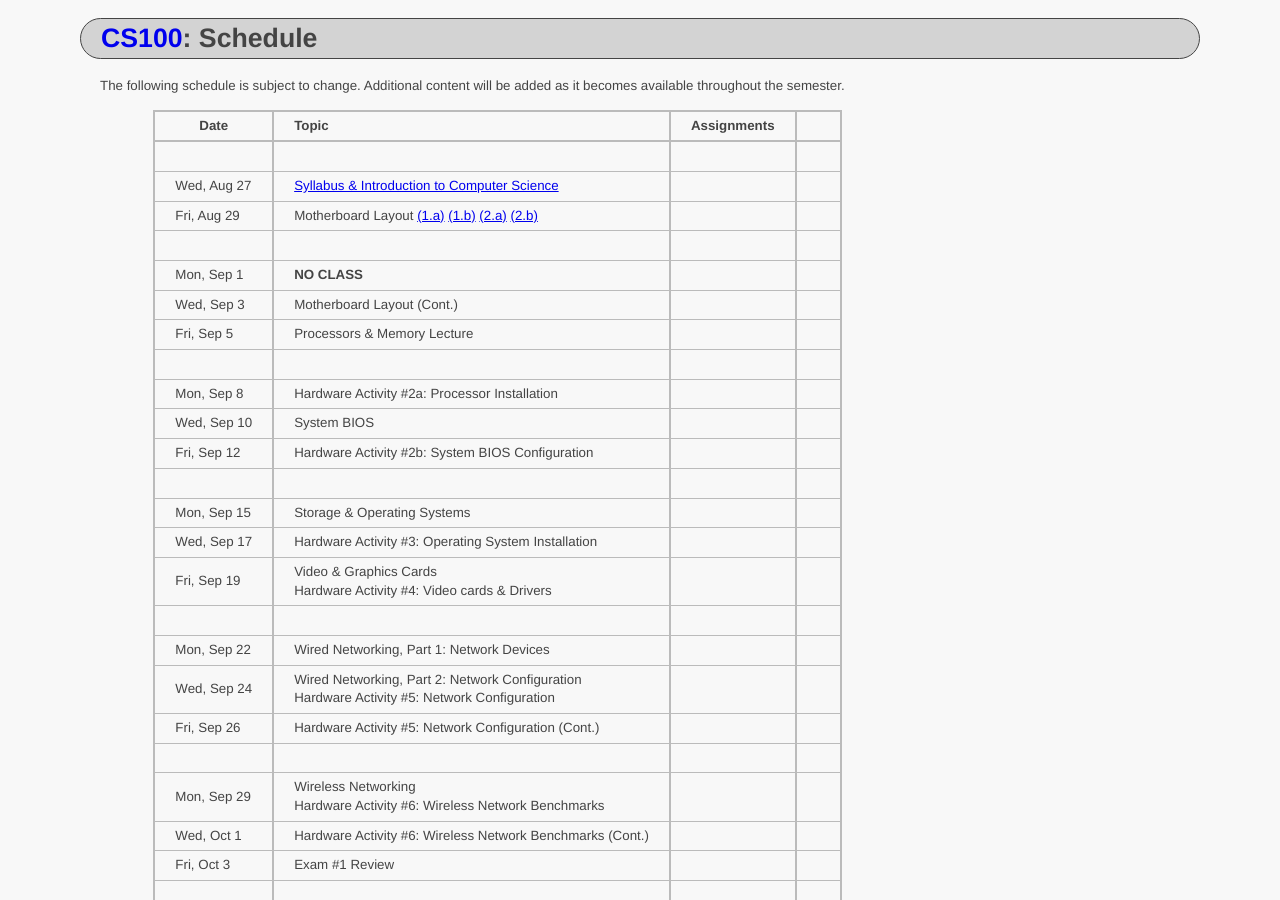
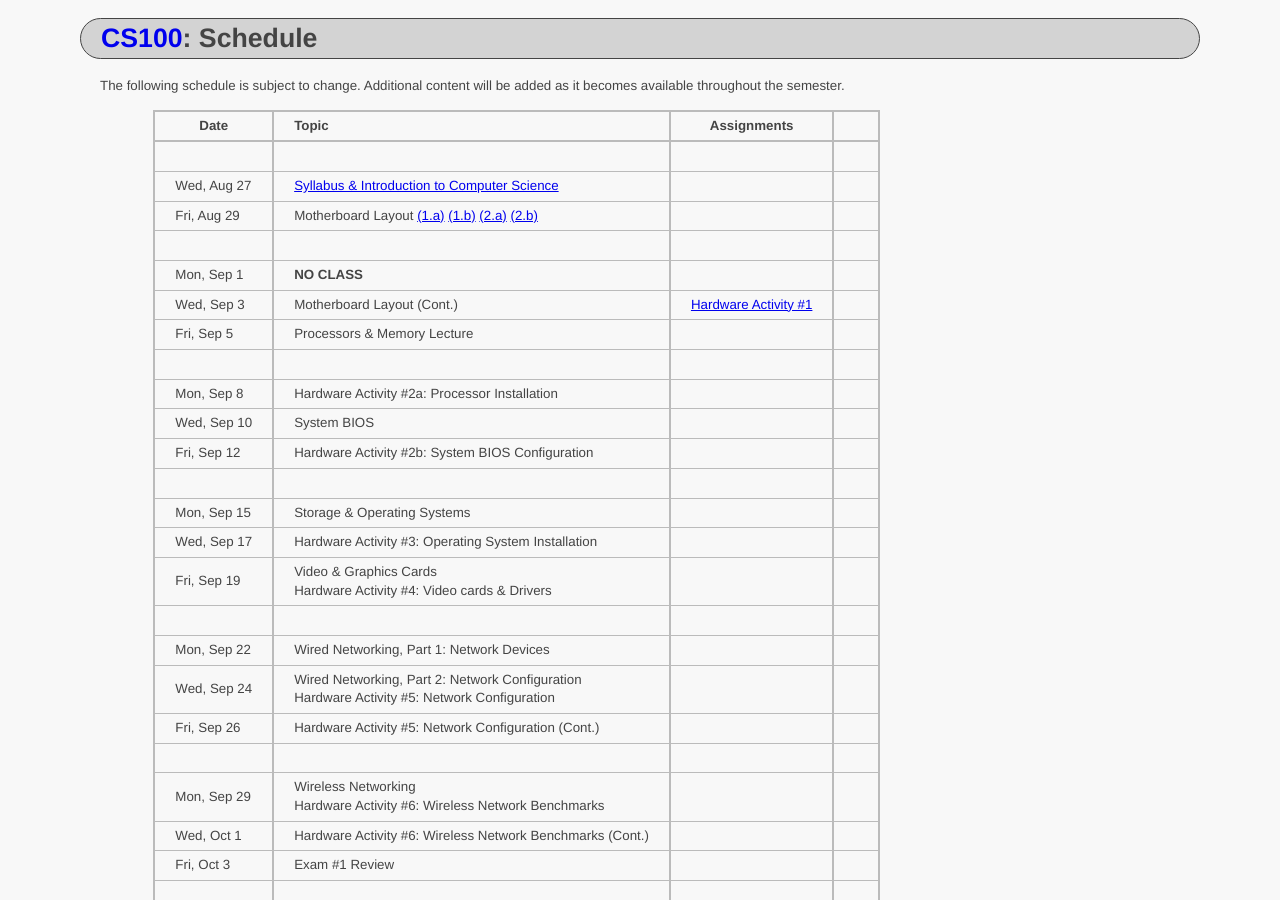
Before and after one commit to ycpcs/cs100-fall2014, a Jekyll site: the page built from schedule.md, in a window 1280 px wide and 900 px high. Built offline with Jekyll 4.4.1, drawn with Linux system fonts in a browser that asks for light colours; Markdown is read by kramdown in place of the engine named in the settings.

Commit message:
updated activity #1 and schedule

```diff
--- a/schedule.md
+++ b/schedule.md
@@ -15,7 +15,7 @@
 >| Fri, Aug 29    |  Motherboard Layout [(1.a)](lectures/HW_lecture1-1a_motherboard_layout.jpg) [(1.b)](lectures/HW_lecture1-1b_motherboard_layout_annotated.jpg) [(2.a)](lectures/HW_lecture1-2a_motherboard_rear_io.jpg) [(2.b)](lectures/HW_lecture1-2b_motherboard_rear_io_annotated.jpg)               |                         |
 >|||
 >| Mon, Sep 1     |  **NO CLASS**                                                                                        |                         |
->| Wed, Sep 3     |  Motherboard Layout (Cont.)                                                                          |                         | <!-- Hardware Activity #1 -->
+>| Wed, Sep 3     |  Motherboard Layout (Cont.)                                                                          |  [Hardware Activity #1](activities_hw/HW_Activity1.pdf)  | <!-- Hardware Activity #1 -->
 >| Fri, Sep 5     |  Processors & Memory Lecture                                                                         |                         |
 >|||
 >| Mon, Sep 8     |  Hardware Activity #2a: Processor Installation                                                       |                         | <!-- Hardware Activity #2a -->
```
Also changed, not shown: 2 other files.
